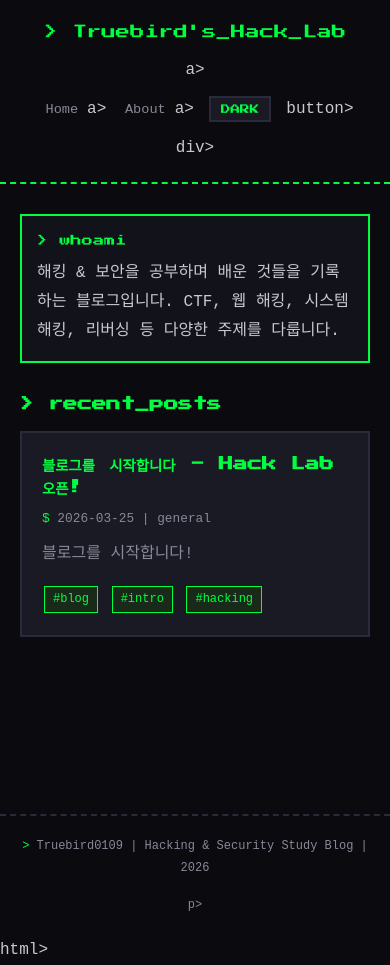
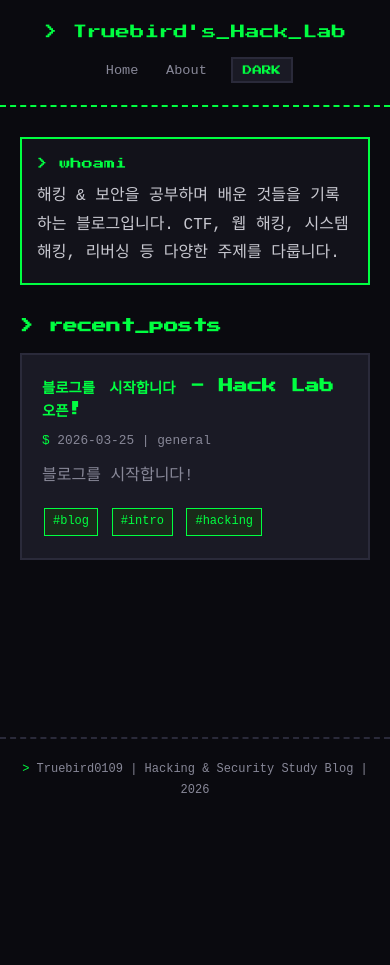
Before and after one commit to Truebird0109/Truebird0109.github.io, a Jekyll site: the page built from index.html, in a window 390 px wide. Built offline with Jekyll 4.4.1, drawn with Linux system fonts in a browser that asks for light colours; nearby versions of some CDN libraries; some web fonts are replaced; after the commit the page ends 900 px from its top, so only the background shows below that.

Commit message:
Refactor HTML layout and styling for consistency

```diff
--- a/_layouts/default.html
+++ b/_layouts/default.html
@@ -7,220 +7,93 @@
   <link href="https://fonts.googleapis.com/css2?family=Press+Start+2P&family=DotGothic16&display=swap" rel="stylesheet">
   <link rel="stylesheet" href="https://cdnjs.cloudflare.com/ajax/libs/highlight.js/11.9.0/styles/atom-one-dark.min.css">
   <style>
-          :root {
-                  --bg: #0a0a0f;
-                  --bg2: #12121a;
-                  --card: #1a1a25;
-                  --border: #2a2a3a;
-                  --text: #c8c8d0;
-                  --text2: #888898;
-                  --accent: #00ff41;
-                  --accent2: #00cc33;
-                  --link: #00ff41;
-                  --code-bg: #0d0d15;
-                  --tag-bg: #1a2a1a;
-                  --tag-text: #00ff41;
-          }
-          [data-theme="light"] {
-                  --bg: #f0f0e8;
-                  --bg2: #e8e8e0;
-                  --card: #ffffff;
-                  --border: #c0c0b0;
-                  --text: #1a1a1a;
-                  --text2: #666660;
-                  --accent: #006620;
-                  --accent2: #004d18;
-                  --link: #006620;
-                  --code-bg: #f5f5f0;
-                  --tag-bg: #e0f0e0;
-                  --tag-text: #006620;
-          }
-          * { margin: 0; padding: 0; box-sizing: border-box; }
-          body {
-                  font-family: 'DotGothic16', monospace;
-                  background: var(--bg);
-                  color: var(--text);
-                  line-height: 1.8;
-                  transition: background 0.3s, color 0.3s;
-          }
-          header {
-                  border-bottom: 2px dashed var(--accent);
-                  padding: 20px;
-                  display: flex;
-                  justify-content: space-between;
-                  align-items: center;
-                  max-width: 900px;
-                  margin: 0 auto;
-          }
-          header .logo {
-                  font-family: 'Press Start 2P', cursive;
-                  font-size: 0.9em;
-                  color: var(--accent);
-                  text-decoration: none;
-          }
-          header .logo:hover { text-shadow: 0 0 8px var(--accent); }
-          .header-right { display: flex; align-items: center; gap: 15px; }
-          nav a {
-                  color: var(--text2);
-                  text-decoration: none;
-                  font-size: 0.85em;
-                  padding: 4px 8px;
-                  border: 1px solid transparent;
-          }
-          nav a:hover {
-                  color: var(--accent);
-                  border-color: var(--accent);
-          }
-          .theme-toggle {
-                  background: var(--card);
-                  border: 2px solid var(--border);
-                  color: var(--accent);
-                  padding: 6px 10px;
-                  cursor: pointer;
-                  font-family: 'Press Start 2P', cursive;
-                  font-size: 0.6em;
-                  transition: all 0.3s;
-          }
-          .theme-toggle:hover {
-                  border-color: var(--accent);
-                  box-shadow: 0 0 8px var(--accent);
-          }
-          main {
-                  max-width: 900px;
-                  margin: 0 auto;
-                  padding: 30px 20px;
-                  min-height: 70vh;
-          }
-          footer {
-                  border-top: 2px dashed var(--border);
-                  padding: 20px;
-                  text-align: center;
-                  color: var(--text2);
-                  font-size: 0.75em;
-                  max-width: 900px;
-                  margin: 0 auto;
-          }
-          footer .prompt::before { content: "> "; color: var(--accent); }
-          a { color: var(--link); }
-          h1, h2, h3 { font-family: 'Press Start 2P', cursive; line-height: 1.6; }
-          h1 { font-size: 1.1em; margin-bottom: 15px; color: var(--accent); }
-          h2 { font-size: 0.9em; margin: 25px 0 10px; color: var(--accent); }
-          h3 { font-size: 0.8em; margin: 20px 0 8px; }
-          p { margin-bottom: 15px; }
-          code {
-                  font-family: 'DotGothic16', monospace;
-                  background: var(--code-bg);
-                  padding: 2px 6px;
-                  border: 1px solid var(--border);
-                  font-size: 0.9em;
-          }
-          pre {
-                  background: var(--code-bg);
-                  border: 2px solid var(--border);
-                  padding: 15px;
-                  overflow-x: auto;
-                  margin: 15px 0;
-                  line-height: 1.5;
-          }
-          pre code { border: none; padding: 0; background: none; }
-          blockquote {
-                  border-left: 4px solid var(--accent);
-                  padding: 10px 15px;
-                  margin: 15px 0;
-                  background: var(--bg2);
-                  color: var(--text2);
-          }
-          ul, ol { margin: 10px 0 15px 25px; }
-          li { margin-bottom: 5px; }
-          img { max-width: 100%; border: 2px solid var(--border); margin: 10px 0; }
-          table { width: 100%; border-collapse: collapse; margin: 15px 0; }
-          th, td { border: 1px solid var(--border); padding: 8px 12px; text-align: left; }
-          th { background: var(--bg2); color: var(--accent); }
-          .post-card {
-                  background: var(--card);
-                  border: 2px solid var(--border);
-                  padding: 20px;
-                  margin-bottom: 15px;
-                  transition: all 0.3s;
-          }
-          .post-card:hover {
-                  border-color: var(--accent);
-                  box-shadow: 0 0 10px rgba(0,255,65,0.1);
-          }
-          .post-card h2 { margin: 0 0 8px; }
-          .post-card h2 a { color: var(--accent); text-decoration: none; }
-          .post-card h2 a:hover { text-shadow: 0 0 5px var(--accent); }
-          .post-meta { color: var(--text2); font-size: 0.8em; margin-bottom: 10px; }
-          .post-meta::before { content: "$ "; color: var(--accent); }
-          .post-tags { margin-top: 10px; }
-          .tag {
-                  display: inline-block;
-                  background: var(--tag-bg);
-                  color: var(--tag-text);
-                  padding: 2px 8px;
-                  margin: 2px;
-                  font-size: 0.75em;
-                  border: 1px solid var(--tag-text);
-          }
-          .post-header { margin-bottom: 30px; padding-bottom: 15px; border-bottom: 2px dashed var(--border); }
-          .post-content { font-size: 0.95em; }
-          .comments-section { margin-top: 40px; padding-top: 20px; border-top: 2px dashed var(--border); }
-          .back-link { display: inline-block; margin-bottom: 20px; font-size: 0.85em; }
-          .back-link::before { content: "< "; }
-          @media (max-width: 600px) {
-                  header { flex-direction: column; gap: 10px; text-align: center; }
-                  .header-right { flex-wrap: wrap; justify-content: center; }
-                  h1 { font-size: 0.9em; }
-          }
+    :root{--bg:#0a0a0f;--bg2:#12121a;--card:#1a1a25;--border:#2a2a3a;--text:#c8c8d0;--text2:#888898;--accent:#00ff41;--link:#00ff41;--code-bg:#0d0d15;--tag-bg:#1a2a1a;--tag-text:#00ff41;}
+    [data-theme="light"]{--bg:#f0f0e8;--bg2:#e8e8e0;--card:#ffffff;--border:#c0c0b0;--text:#1a1a1a;--text2:#666660;--accent:#006620;--link:#006620;--code-bg:#f5f5f0;--tag-bg:#e0f0e0;--tag-text:#006620;}
+    *{margin:0;padding:0;box-sizing:border-box;}
+    body{font-family:'DotGothic16',monospace;background:var(--bg);color:var(--text);line-height:1.8;transition:background 0.3s,color 0.3s;}
+    header{border-bottom:2px dashed var(--accent);padding:20px;display:flex;justify-content:space-between;align-items:center;max-width:900px;margin:0 auto;}
+    header .logo{font-family:'Press Start 2P',cursive;font-size:0.9em;color:var(--accent);text-decoration:none;}
+    header .logo:hover{text-shadow:0 0 8px var(--accent);}
+    .header-right{display:flex;align-items:center;gap:15px;}
+    nav a{color:var(--text2);text-decoration:none;font-size:0.85em;padding:4px 8px;border:1px solid transparent;}
+    nav a:hover{color:var(--accent);border-color:var(--accent);}
+    .theme-toggle{background:var(--card);border:2px solid var(--border);color:var(--accent);padding:6px 10px;cursor:pointer;font-family:'Press Start 2P',cursive;font-size:0.6em;transition:all 0.3s;}
+    .theme-toggle:hover{border-color:var(--accent);box-shadow:0 0 8px var(--accent);}
+    main{max-width:900px;margin:0 auto;padding:30px 20px;min-height:70vh;}
+    footer{border-top:2px dashed var(--border);padding:20px;text-align:center;color:var(--text2);font-size:0.75em;max-width:900px;margin:0 auto;}
+    footer .prompt::before{content:"> ";color:var(--accent);}
+    a{color:var(--link);}
+    h1,h2,h3{font-family:'Press Start 2P',cursive;line-height:1.6;}
+    h1{font-size:1.1em;margin-bottom:15px;color:var(--accent);}
+    h2{font-size:0.9em;margin:25px 0 10px;color:var(--accent);}
+    h3{font-size:0.8em;margin:20px 0 8px;}
+    p{margin-bottom:15px;}
+    code{font-family:'DotGothic16',monospace;background:var(--code-bg);padding:2px 6px;border:1px solid var(--border);font-size:0.9em;}
+    pre{background:var(--code-bg);border:2px solid var(--border);padding:15px;overflow-x:auto;margin:15px 0;line-height:1.5;}
+    pre code{border:none;padding:0;background:none;}
+    blockquote{border-left:4px solid var(--accent);padding:10px 15px;margin:15px 0;background:var(--bg2);color:var(--text2);}
+    ul,ol{margin:10px 0 15px 25px;}
+    li{margin-bottom:5px;}
+    img{max-width:100%;border:2px solid var(--border);margin:10px 0;}
+    table{width:100%;border-collapse:collapse;margin:15px 0;}
+    th,td{border:1px solid var(--border);padding:8px 12px;text-align:left;}
+    th{background:var(--bg2);color:var(--accent);}
+    .post-card{background:var(--card);border:2px solid var(--border);padding:20px;margin-bottom:15px;transition:all 0.3s;}
+    .post-card:hover{border-color:var(--accent);box-shadow:0 0 10px rgba(0,255,65,0.1);}
+    .post-card h2{margin:0 0 8px;}
+    .post-card h2 a{color:var(--accent);text-decoration:none;}
+    .post-card h2 a:hover{text-shadow:0 0 5px var(--accent);}
+    .post-meta{color:var(--text2);font-size:0.8em;margin-bottom:10px;}
+    .post-meta::before{content:"$ ";color:var(--accent);}
+    .post-tags{margin-top:10px;}
+    .tag{display:inline-block;background:var(--tag-bg);color:var(--tag-text);padding:2px 8px;margin:2px;font-size:0.75em;border:1px solid var(--tag-text);}
+    .post-header{margin-bottom:30px;padding-bottom:15px;border-bottom:2px dashed var(--border);}
+    .post-content{font-size:0.95em;}
+    .comments-section{margin-top:40px;padding-top:20px;border-top:2px dashed var(--border);}
+    .back-link{display:inline-block;margin-bottom:20px;font-size:0.85em;}
+    .back-link::before{content:"< ";}
+    @media(max-width:600px){header{flex-direction:column;gap:10px;text-align:center;}.header-right{flex-wrap:wrap;justify-content:center;}h1{font-size:0.9em;}}
   </style>
 </head>
 <body>
   <header>
-            <a href="/" class="logo">> Truebird's_Hack_Lab</a>a>
+    <a href="/" class="logo">&gt; Truebird's_Hack_Lab</a>
     <div class="header-right">
       <nav>
-                              <a href="/">Home</a>a>
-                              <a href="/about">About</a>a>
+        <a href="/">Home</a>
+        <a href="/about">About</a>
       </nav>
-                    <button class="theme-toggle" onclick="toggleTheme()">DARK</button>button>
-            </div>div>
+      <button class="theme-toggle" onclick="toggleTheme()">DARK</button>
+    </div>
   </header>
   <main>
     {{ content }}
   </main>
   <footer>
-            <p class="prompt">Truebird0109 | Hacking & Security Study Blog | 2026</p>p>
+    <p class="prompt">Truebird0109 | Hacking &amp; Security Study Blog | 2026</p>
   </footer>
   <script src="https://cdnjs.cloudflare.com/ajax/libs/highlight.js/11.9.0/highlight.min.js"></script>
   <script>
     hljs.highlightAll();
-            function toggleTheme() {
-                    const html = document.documentElement;
-                    const btn = document.querySelector('.theme-toggle');
-                    if (html.getAttribute('data-theme') === 'dark') {
-                              html.setAttribute('data-theme', 'light');
-                              btn.textContent = 'LIGHT';
-                              localStorage.setItem('theme', 'light');
-                    } else {
-                              html.setAttribute('data-theme', 'dark');
-                              btn.textContent = 'DARK';
-                              localStorage.setItem('theme', 'dark');
+    function toggleTheme(){
+      var h=document.documentElement;
+      var b=document.querySelector('.theme-toggle');
+      if(h.getAttribute('data-theme')==='dark'){
+        h.setAttribute('data-theme','light');
+        b.textContent='LIGHT';
+        localStorage.setItem('theme','light');
+      }else{
+        h.setAttribute('data-theme','dark');
+        b.textContent='DARK';
+        localStorage.setItem('theme','dark');
       }
     }
-            (function() {
-                    const saved = localStorage.getItem('theme') || 'dark';
-                    document.documentElement.setAttribute('data-theme', saved);
-                    const btn = document.querySelector('.theme-toggle');
-                    if (btn) btn.textContent = saved === 'dark' ? 'DARK' : 'LIGHT';
+    (function(){
+      var s=localStorage.getItem('theme')||'dark';
+      document.documentElement.setAttribute('data-theme',s);
+      var b=document.querySelector('.theme-toggle');
+      if(b) b.textContent=s==='dark'?'DARK':'LIGHT';
     })();
   </script>
 </body>
-</html>html>
-      </script>
-      </footer>
-      </main>
-                    </nav>
-      </header>
-  </body>
-    </style></title>
-  </head>
+</html>
```
Lines whose indentation alone changed are shown as unchanged.
